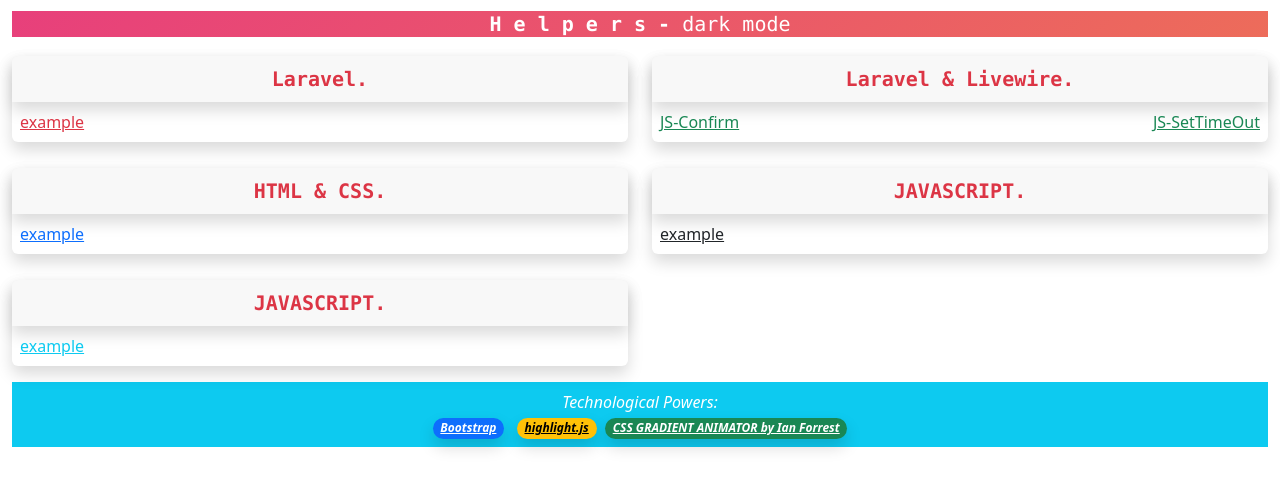
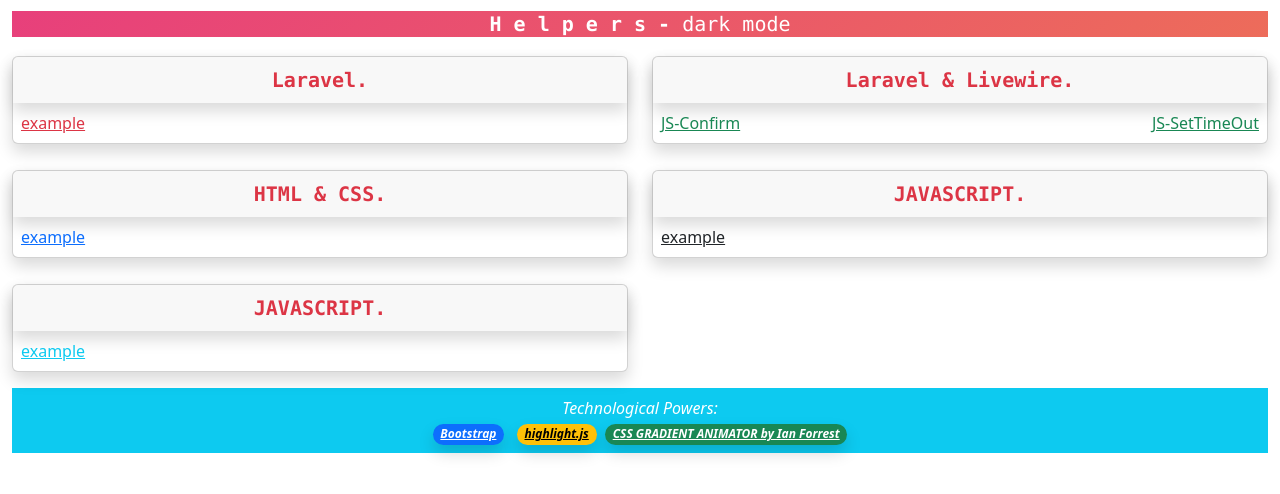
Before and after one commit to wilberth-cl/codigos-helpers.github.io, a plain HTML site: page index.html in a window 1280 px wide. Drawn offline with nearby package versions, Linux system fonts and the light colour scheme.

```diff
--- a/index.html
+++ b/index.html
@@ -42,7 +42,7 @@
 >>>>>>>>>>>>>>>>>>>>>>>>>>>>>>>>>>>>>>>>>>>>>>>>>>>>>>>>>>>>>>>>>>>>>>>>>>>>>>>>>>>>>>>>>>
 >>>>>>>>>>>>>>>>>>>>>>>>>>>>>>>>>>>>>>>>>>>>>>>>>>>>>>>>>>>>>>>>>>>>>>>>>>>>>>>>>>>>>>>>>>-->
     <div class="col-sm-6">
-    <div class="card w-100 h-auto mb-3 shadow border border-0">
+    <div class="card w-100 h-auto mb-3 shadow">
       <div class="card-header border-0 text-center fs-5 font-monospace fw-bold shadow text-danger">
         Laravel.
       </div>
@@ -68,7 +68,7 @@
 >>>>>>>>>>>>>>>>>>>>>>>>>>>>>>>>>>>>>>>>>>>>>>>>>>>>>>>>>>>>>>>>>>>>>>>>>>>>>>>>>>>>>>>>>>
 >>>>>>>>>>>>>>>>>>>>>>>>>>>>>>>>>>>>>>>>>>>>>>>>>>>>>>>>>>>>>>>>>>>>>>>>>>>>>>>>>>>>>>>>>>-->
     <div class="col-sm-6">
-    <div class="card w-100 h-auto mb-3 shadow border border-0">
+    <div class="card w-100 h-auto mb-3 shadow">
       <div class="card-header border-0 text-center fs-5 font-monospace fw-bold shadow text-danger">
         Laravel & Livewire.
       </div>
@@ -96,7 +96,7 @@
 >>>>>>>>>>>>>>>>>>>>>>>>>>>>>>>>>>>>>>>>>>>>>>>>>>>>>>>>>>>>>>>>>>>>>>>>>>>>>>>>>>>>>>>>>>
 >>>>>>>>>>>>>>>>>>>>>>>>>>>>>>>>>>>>>>>>>>>>>>>>>>>>>>>>>>>>>>>>>>>>>>>>>>>>>>>>>>>>>>>>>>-->
     <div class="col-sm-6">
-    <div class="card w-100 h-auto mb-3 shadow border border-0">
+    <div class="card w-100 h-auto mb-3 shadow">
       <div class="card-header border-0 text-center fs-5 font-monospace fw-bold shadow text-danger">
         HTML & CSS.
       </div>
@@ -122,7 +122,7 @@
 >>>>>>>>>>>>>>>>>>>>>>>>>>>>>>>>>>>>>>>>>>>>>>>>>>>>>>>>>>>>>>>>>>>>>>>>>>>>>>>>>>>>>>>>>>
 >>>>>>>>>>>>>>>>>>>>>>>>>>>>>>>>>>>>>>>>>>>>>>>>>>>>>>>>>>>>>>>>>>>>>>>>>>>>>>>>>>>>>>>>>>-->
     <div class="col-sm-6">
-    <div class="card w-100 h-auto mb-3 shadow border border-0">
+    <div class="card w-100 h-auto mb-3 shadow">
       <div class="card-header border-0 text-center fs-5 font-monospace fw-bold shadow text-danger">
         JAVASCRIPT.
       </div>
@@ -148,7 +148,7 @@
 >>>>>>>>>>>>>>>>>>>>>>>>>>>>>>>>>>>>>>>>>>>>>>>>>>>>>>>>>>>>>>>>>>>>>>>>>>>>>>>>>>>>>>>>>>
 >>>>>>>>>>>>>>>>>>>>>>>>>>>>>>>>>>>>>>>>>>>>>>>>>>>>>>>>>>>>>>>>>>>>>>>>>>>>>>>>>>>>>>>>>>-->
    <div class="col-sm-6">
-    <div class="card w-100 h-auto mb-3 shadow border border-0">
+    <div class="card w-100 h-auto mb-3 shadow">
       <div class="card-header border-0 text-center fs-5 font-monospace fw-bold shadow text-danger">
         JAVASCRIPT.
       </div>
```
